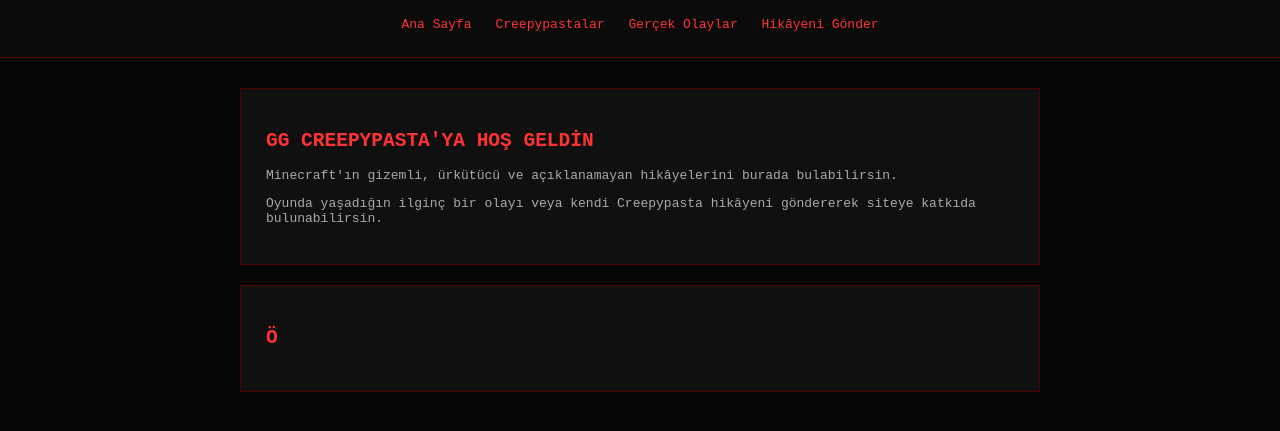
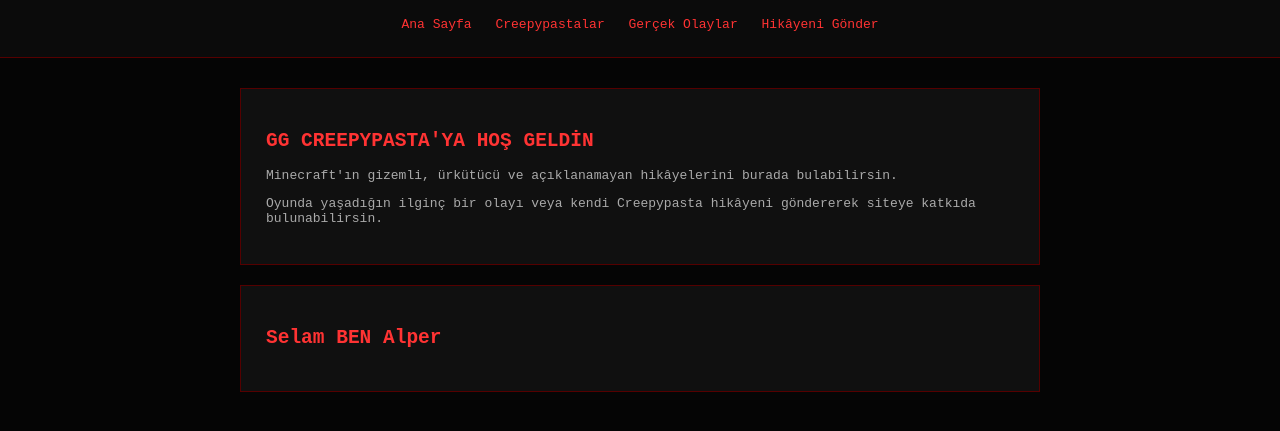
Before and after one commit to GGALPER/mc-creepypasta, a plain HTML site: page index.html in a window 1280 px wide. Shown: the part 123-554 px from the top of the page. Drawn offline with Linux system fonts and the light colour scheme.

Commit message:
index.html

```diff
--- a/index.html
+++ b/index.html
@@ -119,4 +119,4 @@
 
 <div class="box">
 
-<h2>Ö
+<h2> Selam BEN Alper
```
